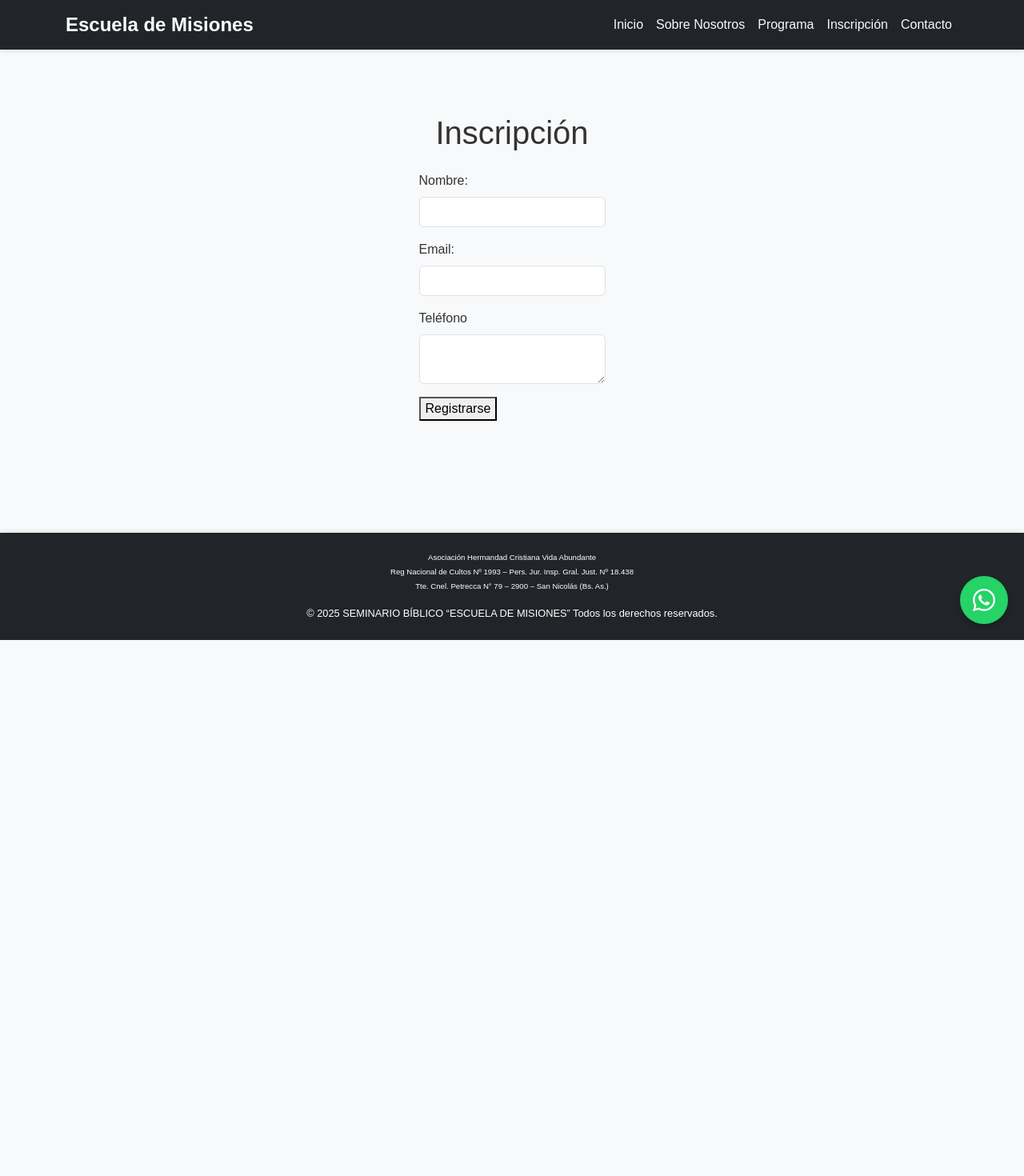
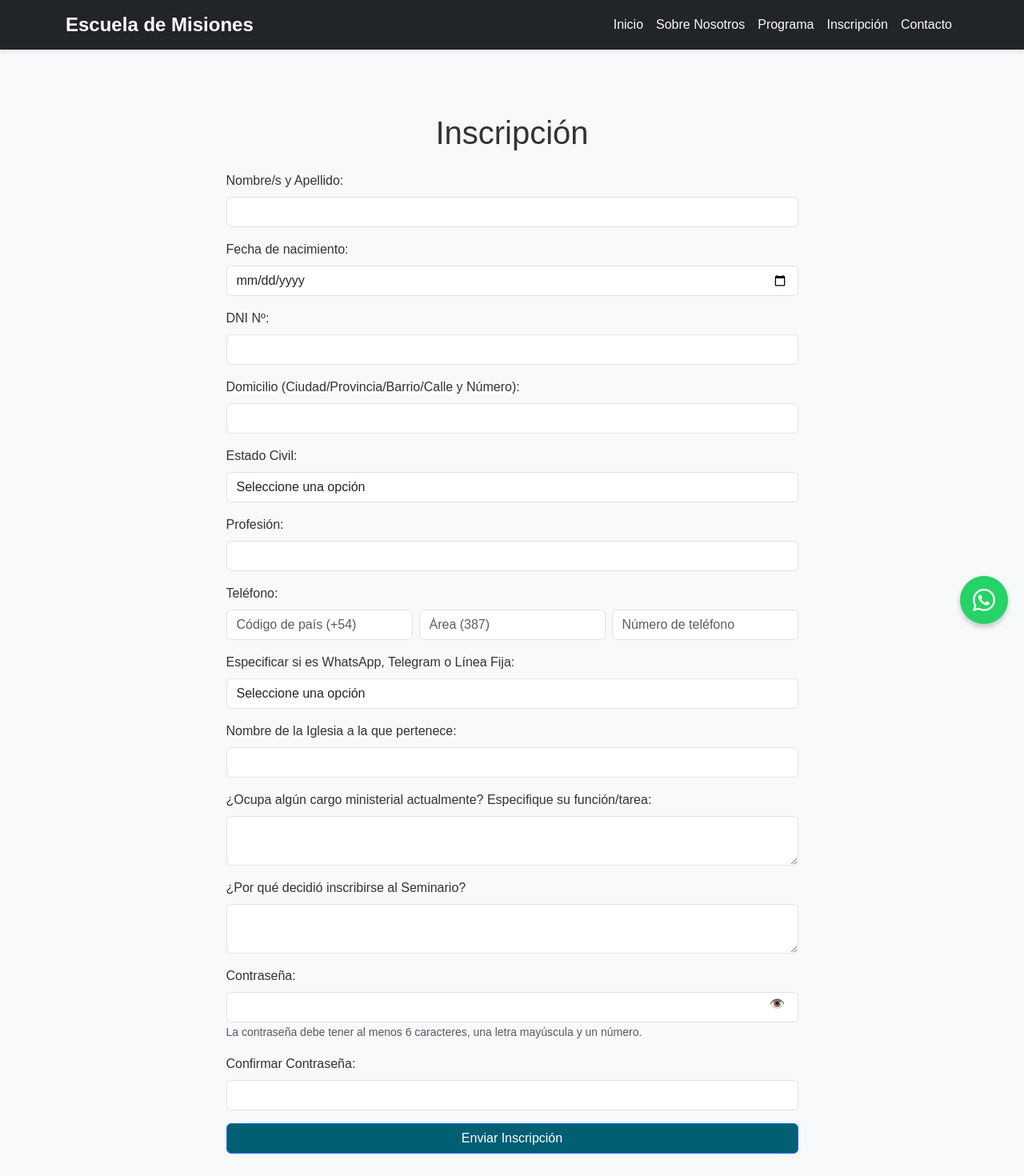
Before and after one commit to GerCenturion/escuela-de-misiones, a React (Vite) app: page /registration in a window 1280 px wide. Shown: the top 1470 px of the page at 80% size. Before the commit the page ends 800 px from the top, so only its background shows below. Built offline with nearby package versions, Linux system fonts and the light colour scheme.

Commit message:
Registro con contraseña

```diff
--- a/src/pages/Registration.jsx
+++ b/src/pages/Registration.jsx
@@ -1,24 +1,85 @@
 import React, { useState } from "react";
 
 const Registration = () => {
-  const [formData, setFormData] = useState({ name: "", email: "", phone: "" });
+  const [formData, setFormData] = useState({
+    name: "",
+    email: "",
+    phoneCode: "",
+    phoneArea: "",
+    phoneNumber: "",
+    phoneType: "",
+    birthdate: "",
+    dni: "",
+    address: "",
+    civilStatus: "",
+    profession: "",
+    church: "",
+    ministerialRole: "",
+    reason: "",
+    password: "",
+    confirmPassword: "",
+  });
+
+  const [error, setError] = useState("");
+  const [showPasswords, setShowPasswords] = useState(false);
 
   const handleChange = (e) => {
     const { name, value } = e.target;
     setFormData({ ...formData, [name]: value });
   };
 
+  const validatePassword = (password) => {
+    const regex = /^(?=.*[A-Z])(?=.*\d)[A-Za-z\d]{6,}$/;
+    return regex.test(password);
+  };
+
   const handleSubmit = (e) => {
     e.preventDefault();
-    alert("¡Registro exitoso!");
+
+    if (!validatePassword(formData.password)) {
+      setError(
+        "La contraseña debe tener al menos 6 caracteres, una letra mayúscula y un número."
+      );
+      return;
+    }
+
+    if (formData.password !== formData.confirmPassword) {
+      setError("Las contraseñas no coinciden");
+      return;
+    }
+
+    setError(""); // Limpia errores si todo está correcto
+    alert("¡Registro enviado exitosamente!");
+    console.log("Datos enviados:", formData);
+
+    // Limpia los campos del formulario
+    setFormData({
+      name: "",
+      email: "",
+      phoneCode: "",
+      phoneArea: "",
+      phoneNumber: "",
+      phoneType: "",
+      birthdate: "",
+      dni: "",
+      address: "",
+      civilStatus: "",
+      profession: "",
+      church: "",
+      ministerialRole: "",
+      reason: "",
+      password: "",
+      confirmPassword: "",
+    });
   };
 
   return (
     <div className="container my-5">
       <h1 className="text-center mb-4">Inscripción</h1>
       <form onSubmit={handleSubmit}>
+        {/* Nombre */}
         <div className="mb-3">
-          <label className="form-label">Nombre:</label>
+          <label className="form-label">Nombre/s y Apellido:</label>
           <input
             type="text"
             className="form-control"
@@ -28,28 +89,209 @@ const Registration = () => {
             required
           />
         </div>
+        {/* Fecha de nacimiento */}
         <div className="mb-3">
-          <label className="form-label">Email:</label>
+          <label className="form-label">Fecha de nacimiento:</label>
           <input
-            type="email"
+            type="date"
             className="form-control"
-            name="email"
-            value={formData.email}
+            name="birthdate"
+            value={formData.birthdate}
             onChange={handleChange}
             required
           />
         </div>
+        {/* DNI */}
         <div className="mb-3">
-          <label className="form-label">Teléfono</label>
-          <textarea
+          <label className="form-label">DNI Nº:</label>
+          <input
+            type="text"
             className="form-control"
-            name="message"
-            value={formData.message}
+            name="dni"
+            value={formData.dni}
             onChange={handleChange}
             required
           />
         </div>
-        <button type="submit">Registrarse</button>
+        {/* Dirección */}
+        <div className="mb-3">
+          <label className="form-label">
+            Domicilio (Ciudad/Provincia/Barrio/Calle y Número):
+          </label>
+          <input
+            type="text"
+            className="form-control"
+            name="address"
+            value={formData.address}
+            onChange={handleChange}
+            required
+          />
+        </div>
+        {/* Estado Civil */}
+        <div className="mb-3">
+          <label className="form-label">Estado Civil:</label>
+          <select
+            className="form-control"
+            name="civilStatus"
+            value={formData.civilStatus}
+            onChange={handleChange}
+            required
+          >
+            <option value="">Seleccione una opción</option>
+            <option value="Casado/a">Casado/a</option>
+            <option value="Soltero/a">Soltero/a</option>
+            <option value="Separado/a">Separado/a</option>
+            <option value="Viudo/a">Viudo/a</option>
+          </select>
+        </div>
+        {/* Profesión */}
+        <div className="mb-3">
+          <label className="form-label">Profesión:</label>
+          <input
+            type="text"
+            className="form-control"
+            name="profession"
+            value={formData.profession}
+            onChange={handleChange}
+            required
+          />
+        </div>
+        {/* Teléfono */}
+        <div className="mb-3">
+          <label className="form-label">Teléfono:</label>
+          <div className="d-flex gap-2">
+            <input
+              type="text"
+              className="form-control"
+              name="phoneCode"
+              placeholder="Código de país (+54)"
+              value={formData.phoneCode}
+              onChange={handleChange}
+              required
+            />
+            <input
+              type="text"
+              className="form-control"
+              name="phoneArea"
+              placeholder="Área (387)"
+              value={formData.phoneArea}
+              onChange={handleChange}
+              required
+            />
+            <input
+              type="text"
+              className="form-control"
+              name="phoneNumber"
+              placeholder="Número de teléfono"
+              value={formData.phoneNumber}
+              onChange={handleChange}
+              required
+            />
+          </div>
+        </div>
+        {/* Tipo de Teléfono */}
+        <div className="mb-3">
+          <label className="form-label">
+            Especificar si es WhatsApp, Telegram o Línea Fija:
+          </label>
+          <select
+            className="form-control"
+            name="phoneType"
+            value={formData.phoneType}
+            onChange={handleChange}
+            required
+          >
+            <option value="">Seleccione una opción</option>
+            <option value="WhatsApp">WhatsApp</option>
+            <option value="Telegram">Telegram</option>
+            <option value="Línea Fija">Línea Fija</option>
+          </select>
+        </div>
+        {/* Iglesia */}
+        <div className="mb-3">
+          <label className="form-label">
+            Nombre de la Iglesia a la que pertenece:
+          </label>
+          <input
+            type="text"
+            className="form-control"
+            name="church"
+            value={formData.church}
+            onChange={handleChange}
+            required
+          />
+        </div>
+        {/* Cargo Ministerial */}
+        <div className="mb-3">
+          <label className="form-label">
+            ¿Ocupa algún cargo ministerial actualmente? Especifique su
+            función/tarea:
+          </label>
+          <textarea
+            className="form-control"
+            name="ministerialRole"
+            value={formData.ministerialRole}
+            onChange={handleChange}
+            required
+          />
+        </div>
+        {/* Razón */}
+        <div className="mb-3">
+          <label className="form-label">
+            ¿Por qué decidió inscribirse al Seminario?
+          </label>
+          <textarea
+            className="form-control"
+            name="reason"
+            value={formData.reason}
+            onChange={handleChange}
+            required
+          />
+        </div>
+        {/* Contraseñas */}
+        <div className="mb-3 position-relative">
+          <label className="form-label">Contraseña:</label>
+          <input
+            type={showPasswords ? "text" : "password"}
+            className="form-control"
+            name="password"
+            value={formData.password}
+            onChange={handleChange}
+            required
+          />{" "}
+          <small className="text-muted">
+            La contraseña debe tener al menos 6 caracteres, una letra mayúscula
+            y un número.
+          </small>
+          <span
+            onClick={() => setShowPasswords(!showPasswords)}
+            className="position-absolute top-50 end-0 translate-middle-y me-3"
+            style={{ cursor: "pointer" }}
+          >
+            {showPasswords ? "🙈" : "👁️"}
+          </span>
+        </div>{" "}
+        <div className="mb-3 position-relative">
+          <label className="form-label">Confirmar Contraseña:</label>
+          <input
+            type={showPasswords ? "text" : "password"}
+            className="form-control"
+            name="confirmPassword"
+            value={formData.confirmPassword}
+            onChange={handleChange}
+            required
+          />
+        </div>
+        {/* Error de Contraseña */}
+        {error && <div className="text-danger mb-3">{error}</div>}
+        {/* Botón de Enviar */}
+        <button
+          type="submit"
+          className="btn btn-primary w-100"
+          style={{ backgroundColor: "#005f73" }}
+        >
+          Enviar Inscripción
+        </button>
       </form>
     </div>
   );
```
